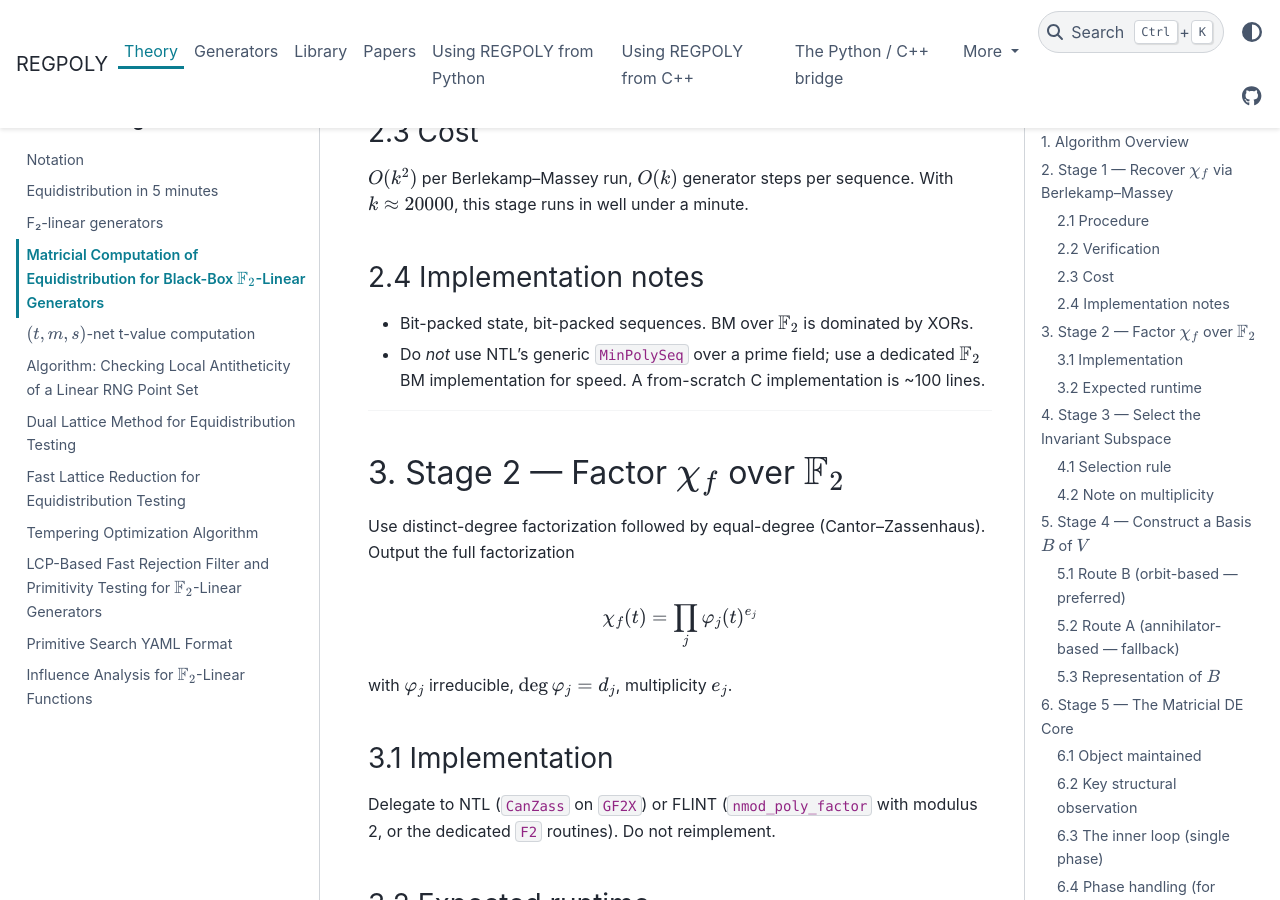
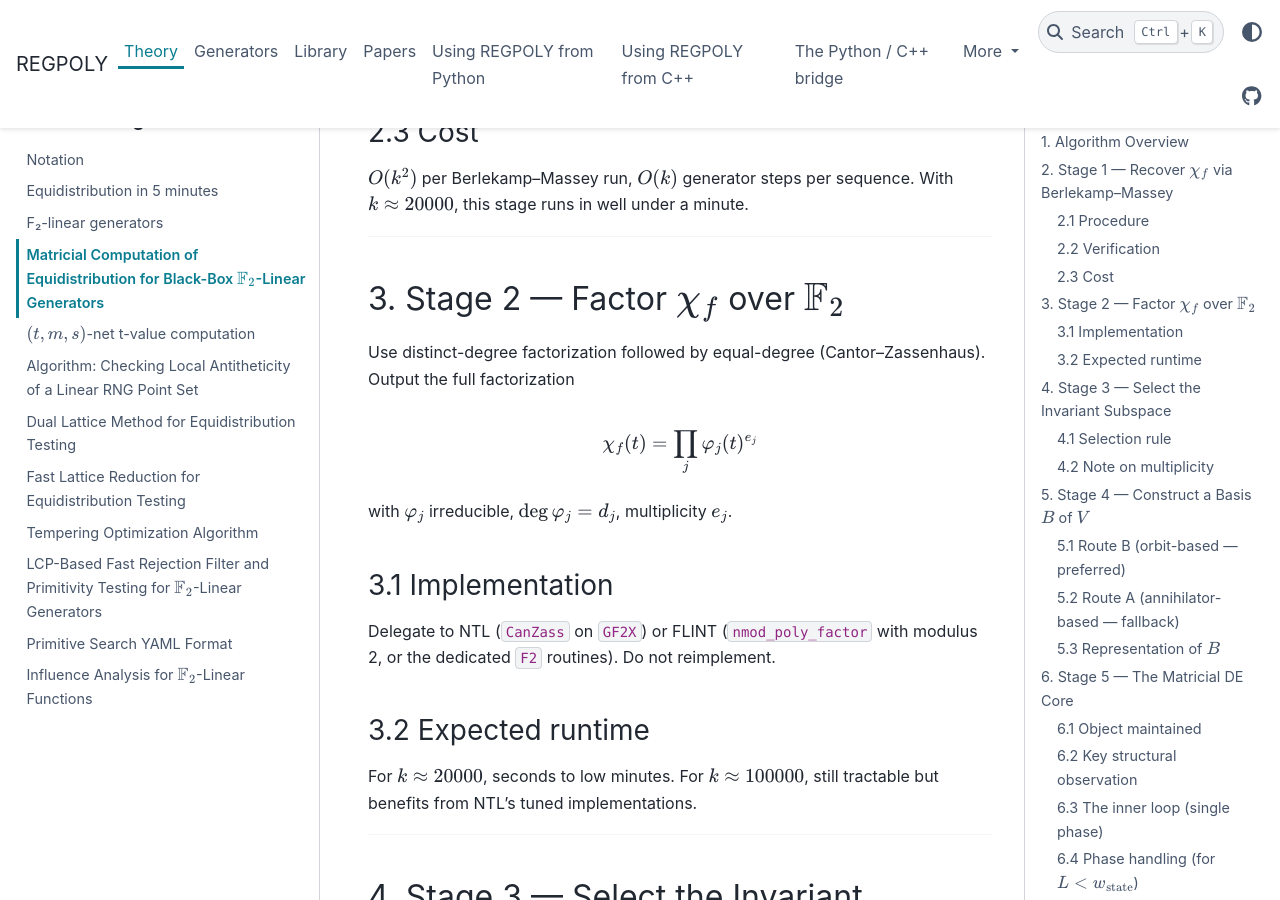
Before and after one commit to pannetof/regpoly, a Sphinx documentation site: the page built from docs/theory/equidistribution-spec.md, in a window 1280 px wide and 900 px high, scrolled down 2380 px. Built offline with Sphinx 7.4.7 and the PyData theme 0.15.4, drawn with Linux system fonts in a browser that asks for light colours; pages that are not in the unit, such as notebooks, are missing from menus.

Commit message:
Remove §2.4 implementation notes from equidistribution spec
Scoped to whoever implements the Stage-1 BM kernel, not to the
algorithm itself or its users -- and the advice is already reflected
in cpp/src/algebra/bm.cpp, so it no longer needs to live in the spec.

Co-Authored-By: Claude Sonnet 5 <noreply@anthropic.com>

```diff
--- a/docs/theory/equidistribution-spec.md
+++ b/docs/theory/equidistribution-spec.md
@@ -88,13 +88,6 @@ the `step()` wiring.
 
 $O(k^2)$ per Berlekamp–Massey run, $O(k)$ generator steps per sequence. With
 $k \approx 20000$, this stage runs in well under a minute.
-
-### 2.4 Implementation notes
-
-- Bit-packed state, bit-packed sequences. BM over $\mathbb{F}_2$ is dominated by XORs.
-- Do *not* use NTL's generic `MinPolySeq` over a prime field; use a dedicated
-  $\mathbb{F}_2$ BM implementation for speed. A from-scratch C implementation is ~100
-  lines.
 
 ---
 
```
